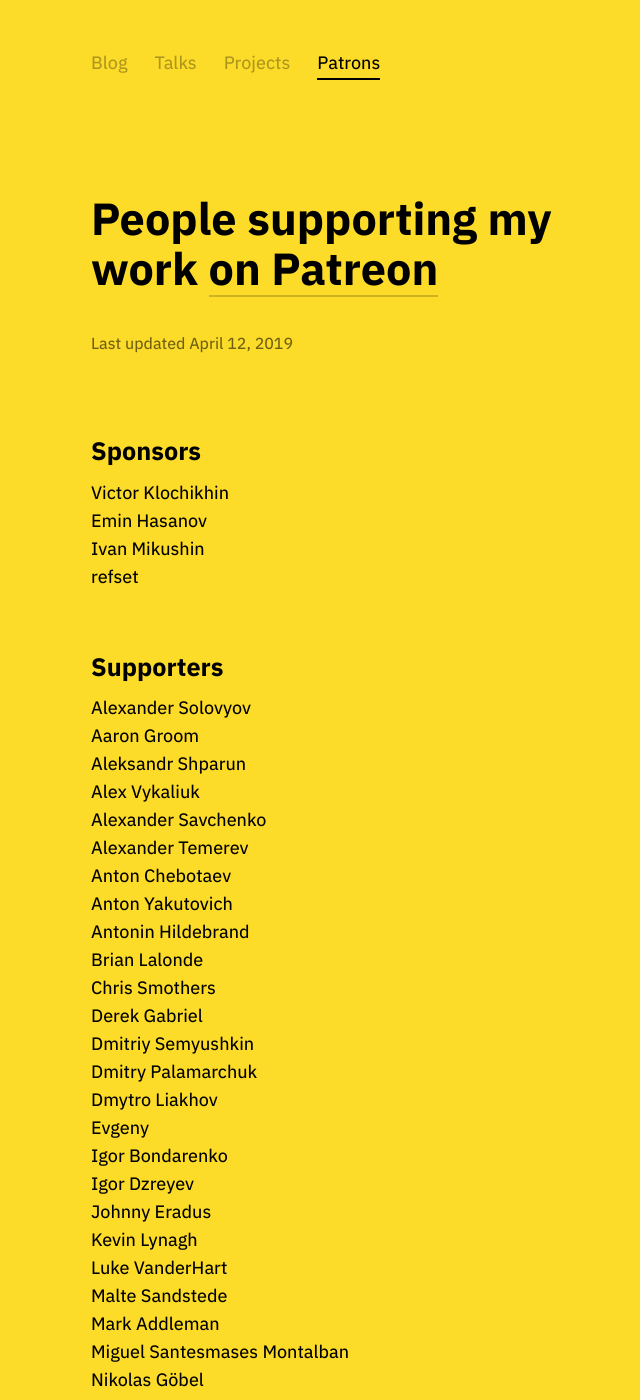
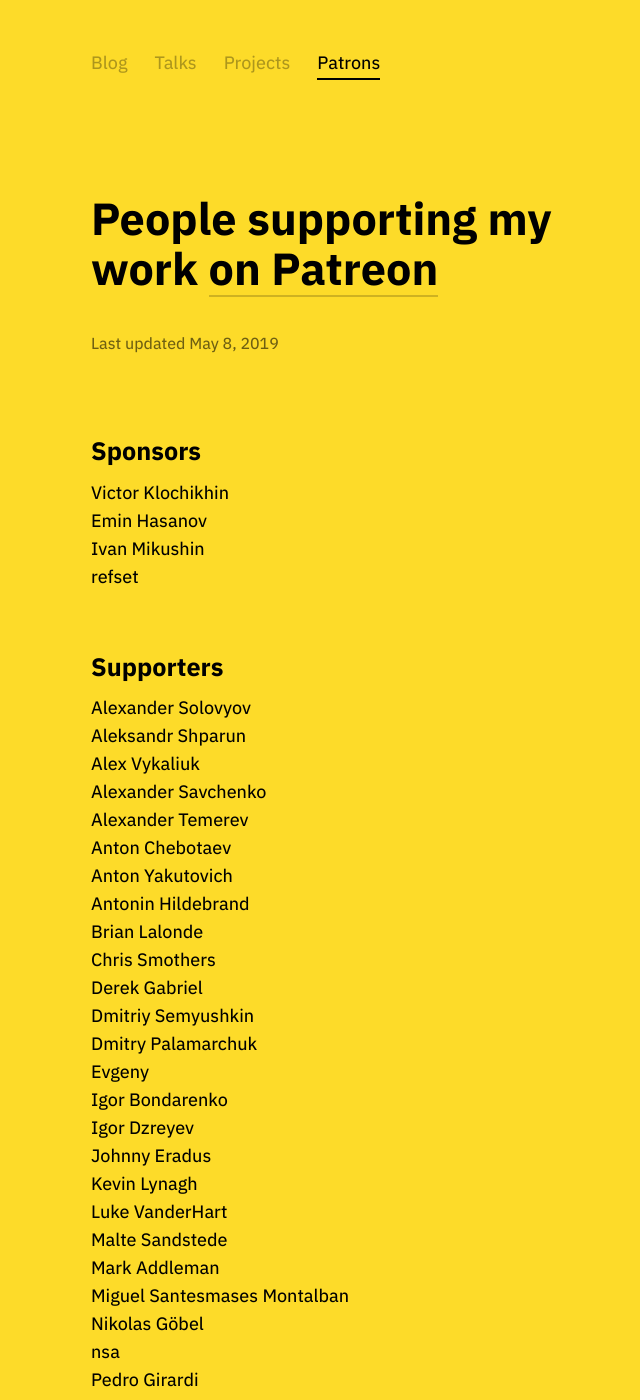
Before and after one commit to tonsky/tonsky.github.io, a Jekyll site: the page built from patrons/index.html, in a window 1280 px wide and 1400 px high. Shown: the whole window, without its empty margins (278-918 px from the left). Built offline with Jekyll 4.4.1, drawn with Linux system fonts in a browser that asks for light colours; some of the changed text lies outside the part shown.

Commit message:
May 2019 patrons update

```diff
--- a/patrons/index.html
+++ b/patrons/index.html
@@ -17,7 +17,7 @@
 <div class="post">
 
 <h1 class="title">People supporting my work <a href="https://patreon.com/tonsky" target="_blank">on Patreon</a></h1>
-<div class="footer">Last updated April 12, 2019</div>
+<div class="footer">Last updated May 8, 2019</div>
 
 <h2>Sponsors</h2>
 <li>Victor Klochikhin</li>
@@ -27,7 +27,6 @@
 
 <h2>Supporters</h2>
 <li>Alexander Solovyov</li>
-<li>Aaron Groom</li>
 <li>Aleksandr Shparun</li>
 <li>Alex Vykaliuk</li>
 <li>Alexander Savchenko</li>
@@ -40,7 +39,6 @@
 <li>Derek Gabriel</li>
 <li>Dmitriy Semyushkin</li>
 <li>Dmitry Palamarchuk</li>
-<li>Dmytro Liakhov</li>
 <li>Evgeny</li>
 <li>Igor Bondarenko</li>
 <li>Igor Dzreyev</li>
```
Also changed, not shown: other parts of patrons/index.html (+1 -4 lines).
